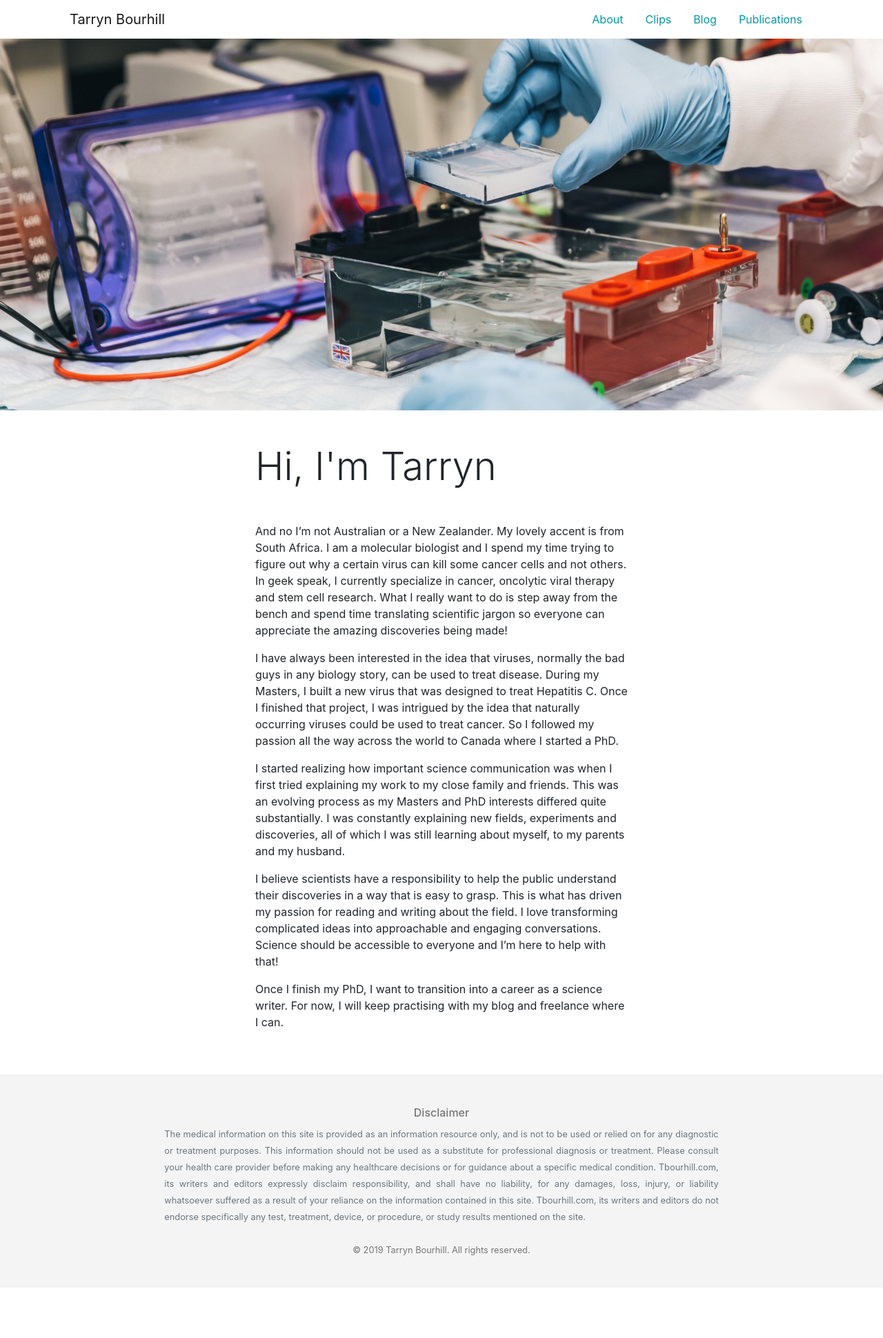
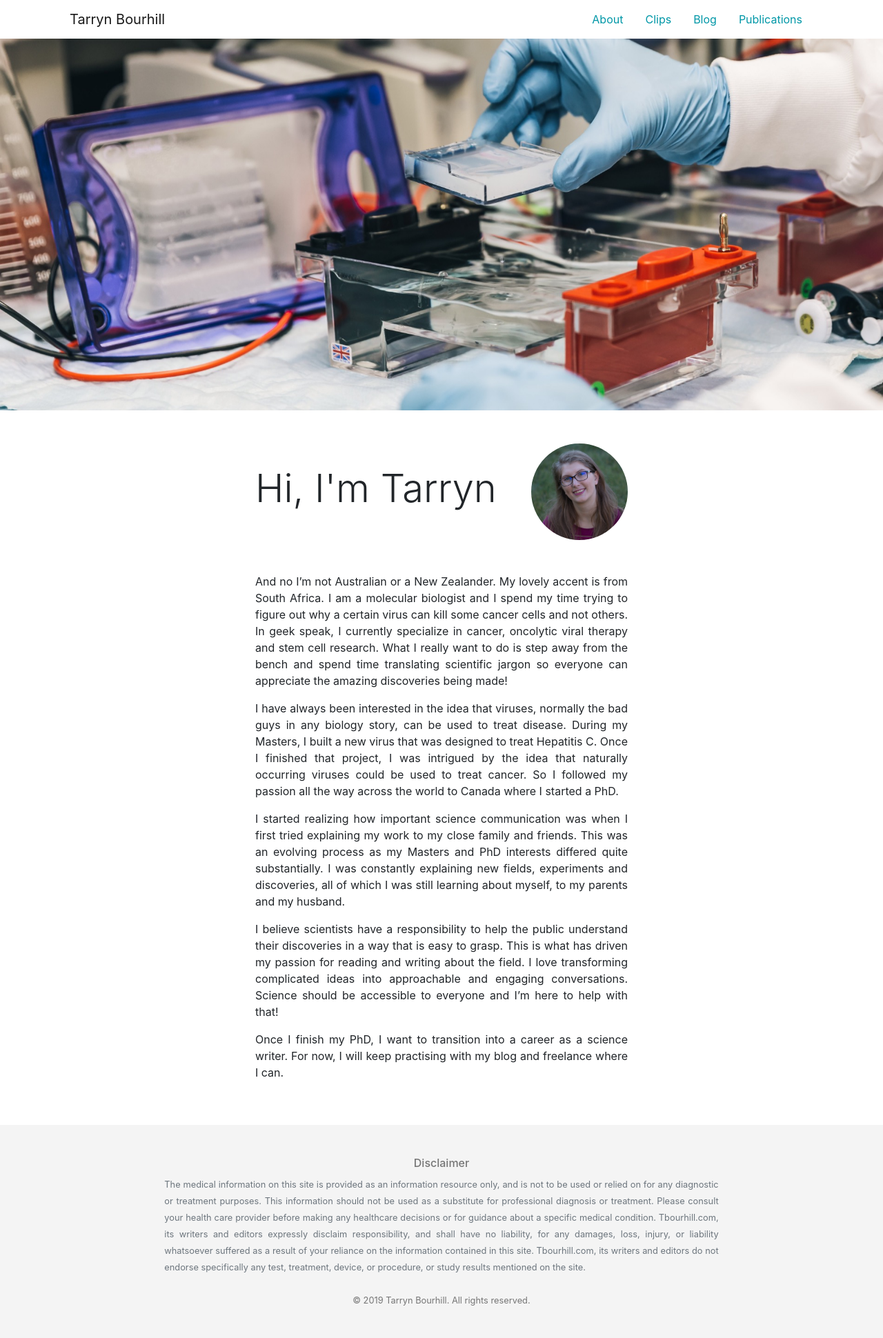
Before and after one commit to tbourhill/tbourhill.github.io, a Jekyll site: the page built from about.html, in a window 1280 px wide. Shown: the whole page at 69% size. Built offline with Jekyll 4.4.1, drawn with Linux system fonts in a browser that asks for light colours; nearby versions of some CDN libraries; before the commit the page ends 1867 px from its top, so only the background shows below that.

Commit message:
Added avatar image to about page

```diff
--- a/_sass/main.scss
+++ b/_sass/main.scss
@@ -21,16 +21,19 @@
   }
 }
 
-.about-section {
+.avatar {
+  width: 140px;
+  height: 140px;
+  min-height: 140px;
+  max-height: 140px;
+}
 
+.about-blurb {
+  text-align: justify;
 }
 
 .career-section {
   background-color: #f4f4f4;
-}
-
-.skills-section {
-
 }
 
 .social-link {
--- a/about.html
+++ b/about.html
@@ -4,8 +4,13 @@ title: Tarryn Bourhill
 
 <div class="container">
   <div class="row justify-content-center py-5">
-    <div class="col-6">
-      <h1 class="display-4 mb-5">Hi, I'm Tarryn</h1>
+    <div class="col-6 d-flex flex-row justify-content-between align-items-center">
+      <h1 class="display-4">Hi, I'm Tarryn</h1>
+      <img src="assets/images/avatar.png" class="rounded-circle avatar"/>
+    </div>
+  </div>
+  <div class="row justify-content-center pb-5">
+    <div class="col-6 about-blurb">
       <p>
         And no I’m not Australian or a New Zealander. My lovely
         accent is from South Africa. I am a molecular biologist and I spend my
```
Also changed, not shown: assets/images/avatar.png (added).
